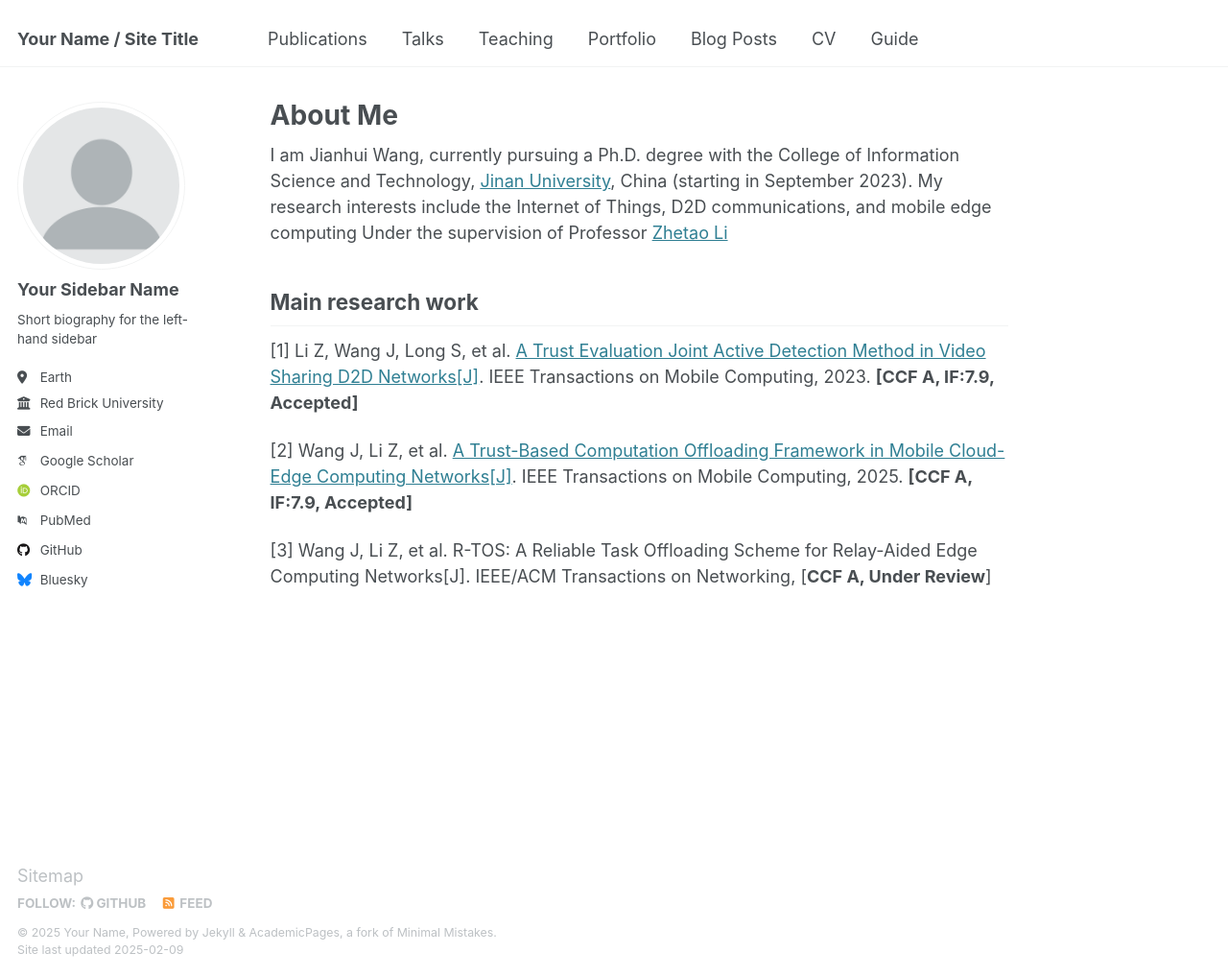
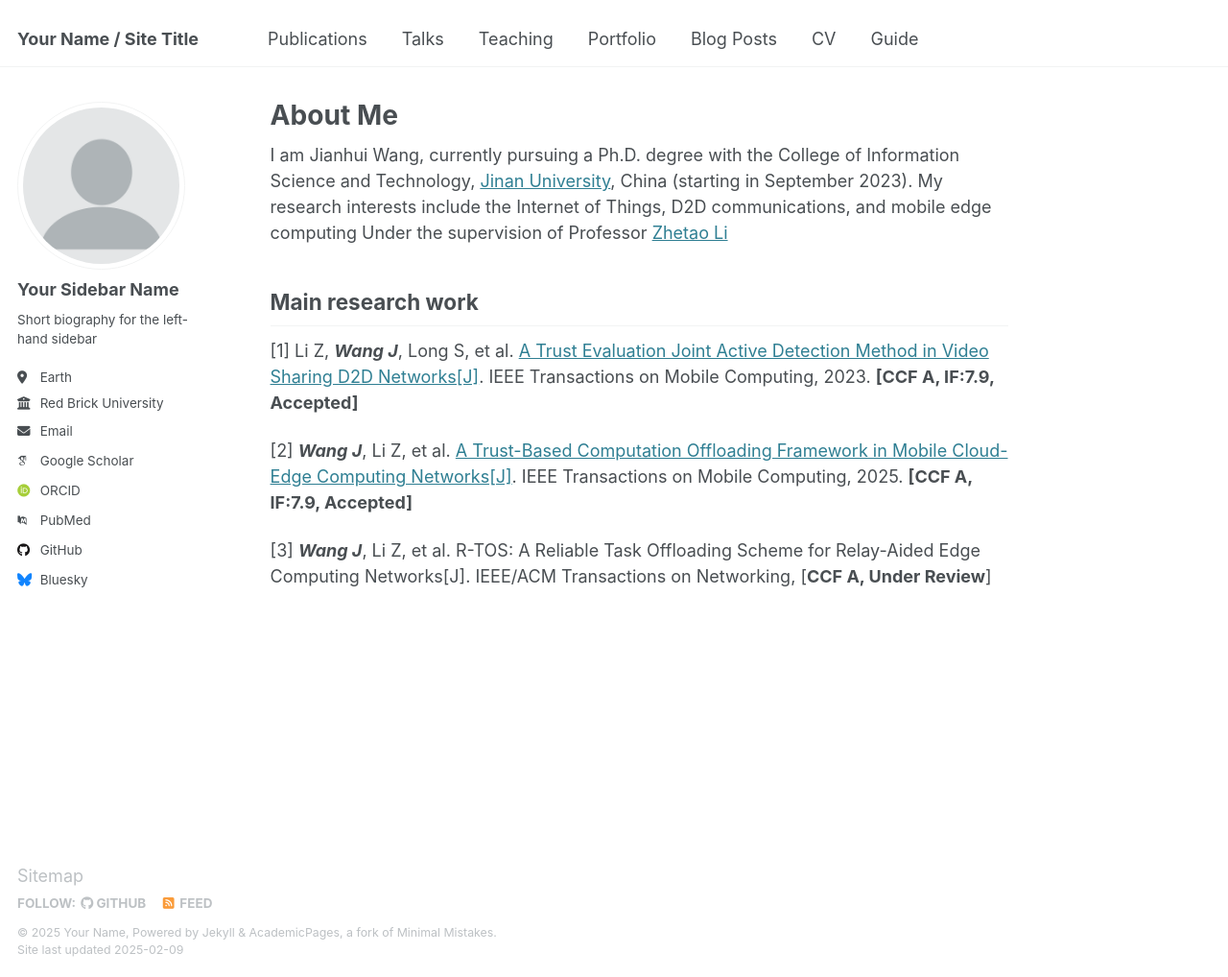
Before and after one commit to TranferWang/TranferWang.github.io, a Jekyll site: the page built from _pages/about.md, in a window 1280 px wide and 1018 px high. Shown: the whole window at 96% size. Built offline with Jekyll 4.4.1, drawn with Linux system fonts in a browser that asks for light colours; some web fonts are replaced.

```diff
--- a/_pages/about.md
+++ b/_pages/about.md
@@ -11,8 +11,8 @@ I am Jianhui Wang, currently pursuing a Ph.D. degree with the College of Informa
 
 Main research work
 ------
-[1] Li Z, Wang J, Long S, et al. [A Trust Evaluation Joint Active Detection Method in Video Sharing D2D Networks[J]](https://ieeexplore.ieee.org/document/10342716). IEEE Transactions on Mobile Computing, 2023. **[CCF A, IF:7.9, Accepted]**
+[1] Li Z, ***Wang J***, Long S, et al. [A Trust Evaluation Joint Active Detection Method in Video Sharing D2D Networks[J]](https://ieeexplore.ieee.org/document/10342716). IEEE Transactions on Mobile Computing, 2023. **[CCF A, IF:7.9, Accepted]**
 
-[2] Wang J, Li Z, et al. [A Trust-Based Computation Offloading Framework in Mobile Cloud-Edge Computing Networks[J]](https://ieeexplore.ieee.org/abstract/document/10843332). IEEE Transactions on Mobile Computing, 2025. **[CCF A, IF:7.9, Accepted]**
+[2] ***Wang J***, Li Z, et al. [A Trust-Based Computation Offloading Framework in Mobile Cloud-Edge Computing Networks[J]](https://ieeexplore.ieee.org/abstract/document/10843332). IEEE Transactions on Mobile Computing, 2025. **[CCF A, IF:7.9, Accepted]**
 
-[3] Wang J, Li Z, et al. R-TOS: A Reliable Task Offloading Scheme for Relay-Aided Edge Computing Networks[J]. IEEE/ACM Transactions on Networking, [**CCF A, Under Review**]
+[3] ***Wang J***, Li Z, et al. R-TOS: A Reliable Task Offloading Scheme for Relay-Aided Edge Computing Networks[J]. IEEE/ACM Transactions on Networking, [**CCF A, Under Review**]
```
